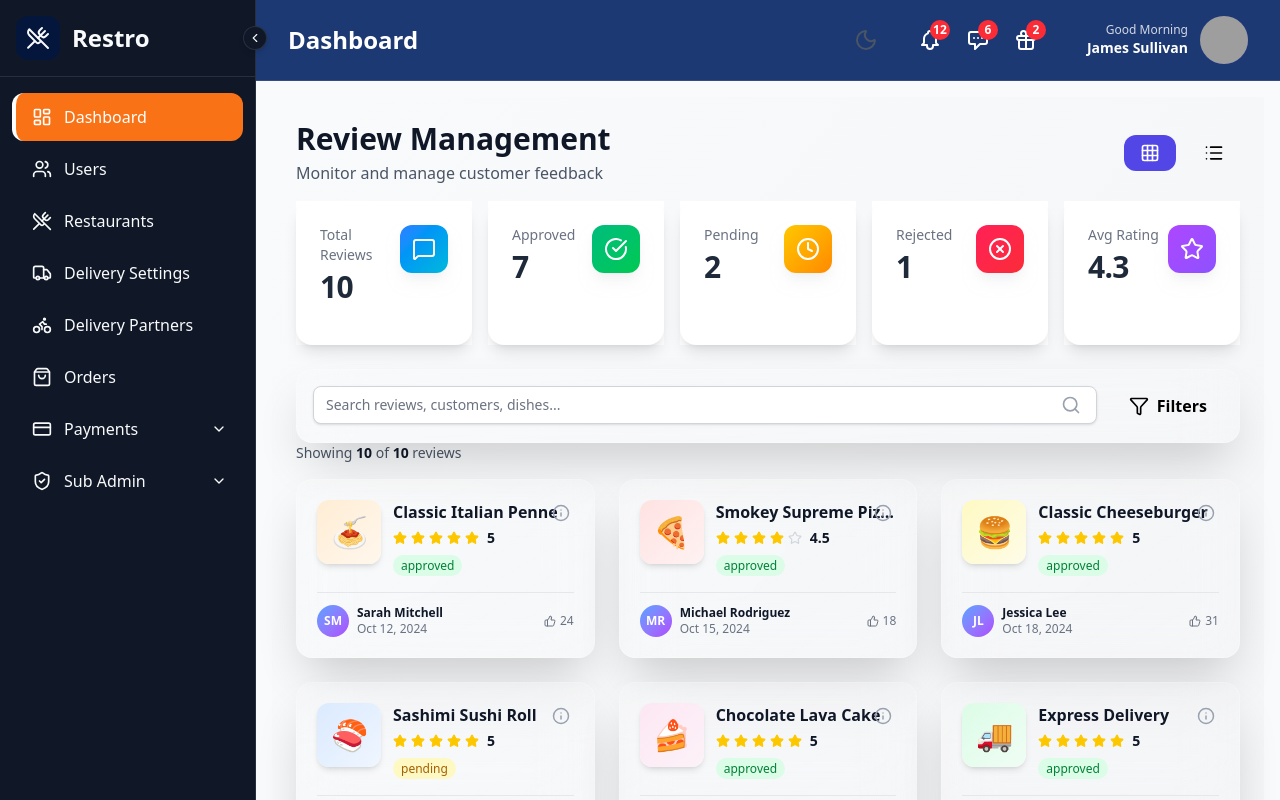
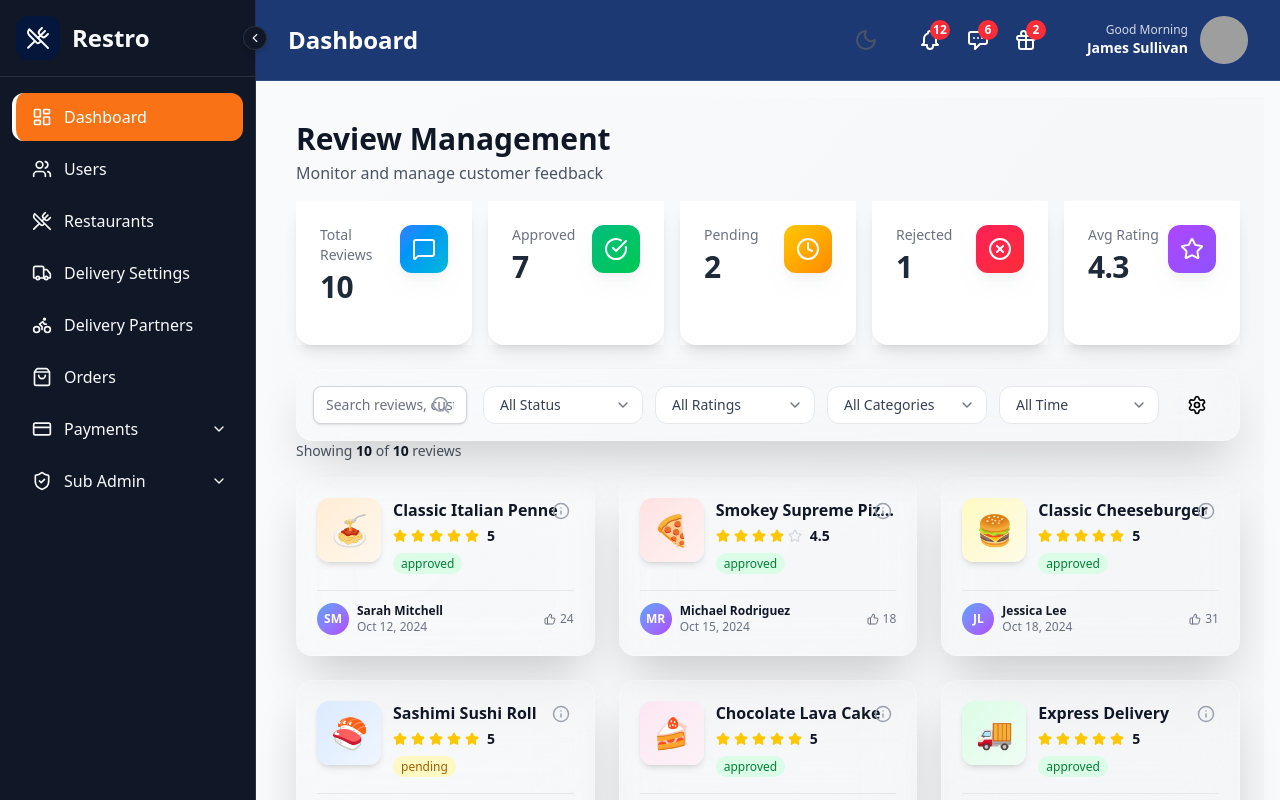
Before and after one commit to supernitin06/restro, a React (Vite) app: page /reviews in a window 1280 px wide. Built offline with nearby package versions, Linux system fonts and the light colour scheme; grey boxes are pictures that could not be loaded.

Commit message:
update in customerReviewsPage

```diff
--- a/src/components/PageDashboard/ReviewCustomer/CustomerReviewsPage.jsx
+++ b/src/components/PageDashboard/ReviewCustomer/CustomerReviewsPage.jsx
@@ -1,5 +1,5 @@
 import React, { useState, useMemo } from 'react';
-import { Star, Filter, Grid3x3, List, Search, Clock, CheckCircle, XCircle, AlertCircle, MessageSquare } from 'lucide-react';
+import { Star, Grid3x3, List, Search, Clock, CheckCircle, XCircle, AlertCircle, MessageSquare, Settings, X } from 'lucide-react';
 import Button from '../../ui/Button';
 import Card from '../../ui/GlassCard';
 import ReviewCard from './ReviewCard';
@@ -7,9 +7,10 @@ import InputField from '../../ui/InputField';
 import StatCard from '../../ui/StatCard';
 import Select from '../../ui/Select';
 
+
 const CustomerReviewsPage = () => {
   const [viewMode, setViewMode] = useState('grid');
-  const [showFilters, setShowFilters] = useState(false);
+  const [showViewMenu, setShowViewMenu] = useState(false);
   const [searchTerm, setSearchTerm] = useState('');
   const [filters, setFilters] = useState({
     status: 'all',
@@ -211,6 +212,16 @@ const CustomerReviewsPage = () => {
     },
   ];
 
+  const handleClearFilters = () => {
+    setSearchTerm('');
+    setFilters({
+      status: 'all',
+      rating: 'all',
+      category: 'all',
+      dateRange: 'all',
+    });
+  };
+
   const filteredReviews = useMemo(() => {
     return allReviews.filter(review => {
       const matchesSearch = review.dishName.toLowerCase().includes(searchTerm.toLowerCase()) ||
@@ -229,6 +240,12 @@ const CustomerReviewsPage = () => {
     });
   }, [searchTerm, filters, allReviews]);
 
+  const isFiltered = searchTerm !== '' ||
+    filters.status !== 'all' ||
+    filters.rating !== 'all' ||
+    filters.category !== 'all' ||
+    filters.dateRange !== 'all';
+
   const stats = {
     total: allReviews.length,
     approved: allReviews.filter(r => r.status === 'approved').length,
@@ -246,33 +263,17 @@ const CustomerReviewsPage = () => {
   ];
 
   return (
-    <div className="min-h-screen bg-gradient-to-br from-gray-50 to-gray-100 dark:from-gray-900 dark:to-gray-800 p-6">
+    <div className="min-h-screen bg-gradient-to-br from-gray-50 to-gray-100 dark:from-gray-900 dark:to-gray-800 p-4 md:p-6">
       <div className="max-w-7xl mx-auto">
         {/* Header */}
         <div className="mb-6">
-          <div className="flex items-center justify-between mb-4">
+          <div className="flex flex-col sm:flex-row sm:items-center justify-between gap-4 mb-4">
             <div className="flex items-center gap-4">
 
               <div>
-                <h1 className="text-3xl font-bold text-gray-900 dark:text-white">Review Management</h1>
-                <p className="text-gray-600 dark:text-gray-400 mt-1">Monitor and manage customer feedback</p>
+                <h1 className="text-2xl md:text-3xl font-bold text-gray-900 dark:text-white">Review Management</h1>
+                <p className="text-sm md:text-base text-gray-600 dark:text-gray-400 mt-1">Monitor and manage customer feedback</p>
               </div>
-            </div>
-            <div className="flex items-center gap-3">
-              <Button
-                variant={viewMode === 'grid' ? 'primary' : 'outline'}
-                onClick={() => setViewMode('grid')}
-                className="p-2"
-              >
-                <Grid3x3 className="w-5 h-5" />
-              </Button>
-              <Button
-                variant={viewMode === 'list' ? 'primary' : 'outline'}
-                onClick={() => setViewMode('list')}
-                className="p-2"
-              >
-                <List className="w-5 h-5" />
-              </Button>
             </div>
           </div>
 
@@ -291,8 +292,8 @@ const CustomerReviewsPage = () => {
           </div>
 
           {/* Search and Filters */}
-          <Card className="p-4">
-            <div className="flex flex-col md:flex-row gap-4">
+          <Card className="p-4 overflow-visible relative z-20">
+            <div className="flex flex-col xl:flex-row gap-4">
               <div className="flex-1">
                 <InputField
                   type="text"
@@ -302,20 +303,9 @@ const CustomerReviewsPage = () => {
                   startIcon={<Search className="w-5 h-5" />}
                 />
               </div>
-              <Button
-                variant={showFilters ? 'primary' : 'outline'}
-                onClick={() => setShowFilters(!showFilters)}
-              >
-                <Filter className="w-5 h-5" />
-                Filters
-              </Button>
-            </div>
 
-            {/* Filter Options */}
-            {showFilters && (
-              <div className="grid grid-cols-1 md:grid-cols-4 gap-4 mt-4 pt-4 border-t border-gray-200 dark:border-gray-700">
-                <div>
-                  <label className="block text-sm font-medium text-gray-700 dark:text-gray-300 mb-2">Status</label>
+              <div className="grid grid-cols-1 sm:grid-cols-2 lg:flex lg:flex-wrap gap-3 items-center">
+                <div className="w-full lg:w-40">
                   <Select
                     value={filters.status}
                     onChange={(e) => setFilters({...filters, status: e.target.value})}
@@ -327,8 +317,7 @@ const CustomerReviewsPage = () => {
                     ]}
                   />
                 </div>
-                <div>
-                  <label className="block text-sm font-medium text-gray-700 dark:text-gray-300 mb-2">Rating</label>
+                <div className="w-full lg:w-40">
                   <Select
                     value={filters.rating}
                     onChange={(e) => setFilters({...filters, rating: e.target.value})}
@@ -341,8 +330,7 @@ const CustomerReviewsPage = () => {
                     ]}
                   />
                 </div>
-                <div>
-                  <label className="block text-sm font-medium text-gray-700 dark:text-gray-300 mb-2">Category</label>
+                <div className="w-full lg:w-40">
                   <Select
                     value={filters.category}
                     onChange={(e) => setFilters({...filters, category: e.target.value})}
@@ -357,8 +345,7 @@ const CustomerReviewsPage = () => {
                     ]}
                   />
                 </div>
-                <div>
-                  <label className="block text-sm font-medium text-gray-700 dark:text-gray-300 mb-2">Date Range</label>
+                <div className="w-full lg:w-40">
                   <Select
                     value={filters.dateRange}
                     onChange={(e) => setFilters({...filters, dateRange: e.target.value})}
@@ -370,8 +357,63 @@ const CustomerReviewsPage = () => {
                     ]}
                   />
                 </div>
+
+                {/* Clear Filters Button */}
+                {isFiltered && (
+                  <Button
+                    variant="outline"
+                    onClick={handleClearFilters}
+                    className="flex items-center justify-center gap-2 text-red-500 hover:text-red-600 border-red-200 hover:bg-red-50 px-3 w-full sm:w-auto"
+                  >
+                    <X className="w-4 h-4" />
+                    Clear
+                  </Button>
+                )}
+
+                {/* View Settings Dropdown */}
+                <div className="relative flex justify-end sm:block col-span-1 sm:col-span-2 lg:col-span-1">
+                  <Button
+                    variant="outline"
+                    onClick={() => setShowViewMenu(!showViewMenu)}
+                    className="p-2"
+                  >
+                    <Settings className="w-5 h-5" />
+                  </Button>
+
+                  {showViewMenu && (
+                    <div className="absolute right-0 mt-2 w-48 bg-white dark:bg-gray-800 rounded-xl shadow-lg border border-gray-200 dark:border-gray-700 p-3 z-[999]">
+                      <h4 className="text-xs font-semibold text-gray-500 dark:text-gray-400 uppercase mb-2">View Layout</h4>
+                      <div className="space-y-2">
+                        <label className="flex items-center gap-3 p-2 hover:bg-gray-50 dark:hover:bg-gray-700 rounded-lg cursor-pointer transition-colors">
+                          <input
+                            type="checkbox"
+                            checked={viewMode === 'grid'}
+                            onChange={() => {
+                              setViewMode('grid');
+                              setShowViewMenu(false);
+                            }}
+                            className="w-4 h-4 rounded border-gray-300 text-blue-600 focus:ring-blue-500"
+                          />
+                          <span className="text-sm text-gray-700 dark:text-gray-300">Grid View</span>
+                        </label>
+                        <label className="flex items-center gap-3 p-2 hover:bg-gray-50 dark:hover:bg-gray-700 rounded-lg cursor-pointer transition-colors">
+                          <input
+                            type="checkbox"
+                            checked={viewMode === 'list'}
+                            onChange={() => {
+                              setViewMode('list');
+                              setShowViewMenu(false);
+                            }}
+                            className="w-4 h-4 rounded border-gray-300 text-blue-600 focus:ring-blue-500"
+                          />
+                          <span className="text-sm text-gray-700 dark:text-gray-300">List View</span>
+                        </label>
+                      </div>
+                    </div>
+                  )}
+                </div>
               </div>
-            )}
+            </div>
           </Card>
 
         {/* Results Count */}
@@ -379,14 +421,6 @@ const CustomerReviewsPage = () => {
           <p className="text-sm text-gray-600 dark:text-gray-400">
             Showing <span className="font-semibold text-gray-900 dark:text-white">{filteredReviews.length}</span> of <span className="font-semibold text-gray-900 dark:text-white">{allReviews.length}</span> reviews
           </p>
-          {filteredReviews.length === 0 && (
-            <Button variant="outline" onClick={() => {
-              setSearchTerm('');
-              setFilters({ status: 'all', rating: 'all', category: 'all', dateRange: 'all' });
-            }}>
-              Clear All Filters
-            </Button>
-          )}
         </div>
 
         {/* Reviews Grid/List */}
@@ -401,10 +435,7 @@ const CustomerReviewsPage = () => {
             <AlertCircle className="w-16 h-16 text-gray-400 mx-auto mb-4" />
             <h3 className="text-xl font-bold text-gray-900 dark:text-white mb-2">No Reviews Found</h3>
             <p className="text-gray-600 dark:text-gray-400 mb-4">Try adjusting your filters or search terms</p>
-            <Button variant="primary" onClick={() => {
-              setSearchTerm('');
-              setFilters({ status: 'all', rating: 'all', category: 'all', dateRange: 'all' });
-            }}>
+            <Button variant="primary" onClick={handleClearFilters}>
               Clear All Filters
             </Button>
           </Card>
```
